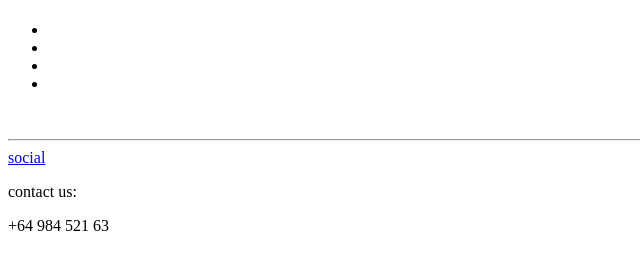
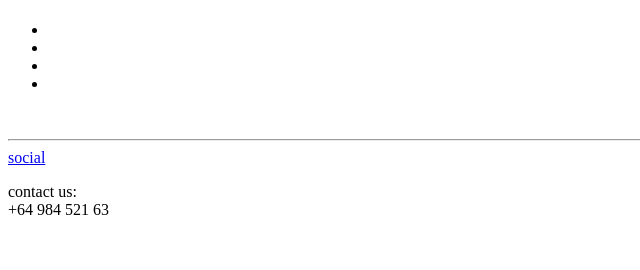
Before and after one commit to RaziyehGhorbani/timework, a plain HTML site: page Physical.html in a window 1280 px wide. Shown: the whole page, without its empty margins (0-640 px from the left). Drawn offline with Linux system fonts and the light colour scheme.

Commit message:
add footer

```diff
--- a/Physical.html
+++ b/Physical.html
@@ -41,7 +41,8 @@
 <a href="Social.html">social</a>
 <br>
 <p>contact us: <br>
-</p>+64 984 521 63
++64 984 521 63
+</p>
     </footer>
 </body>
 </html>
```
